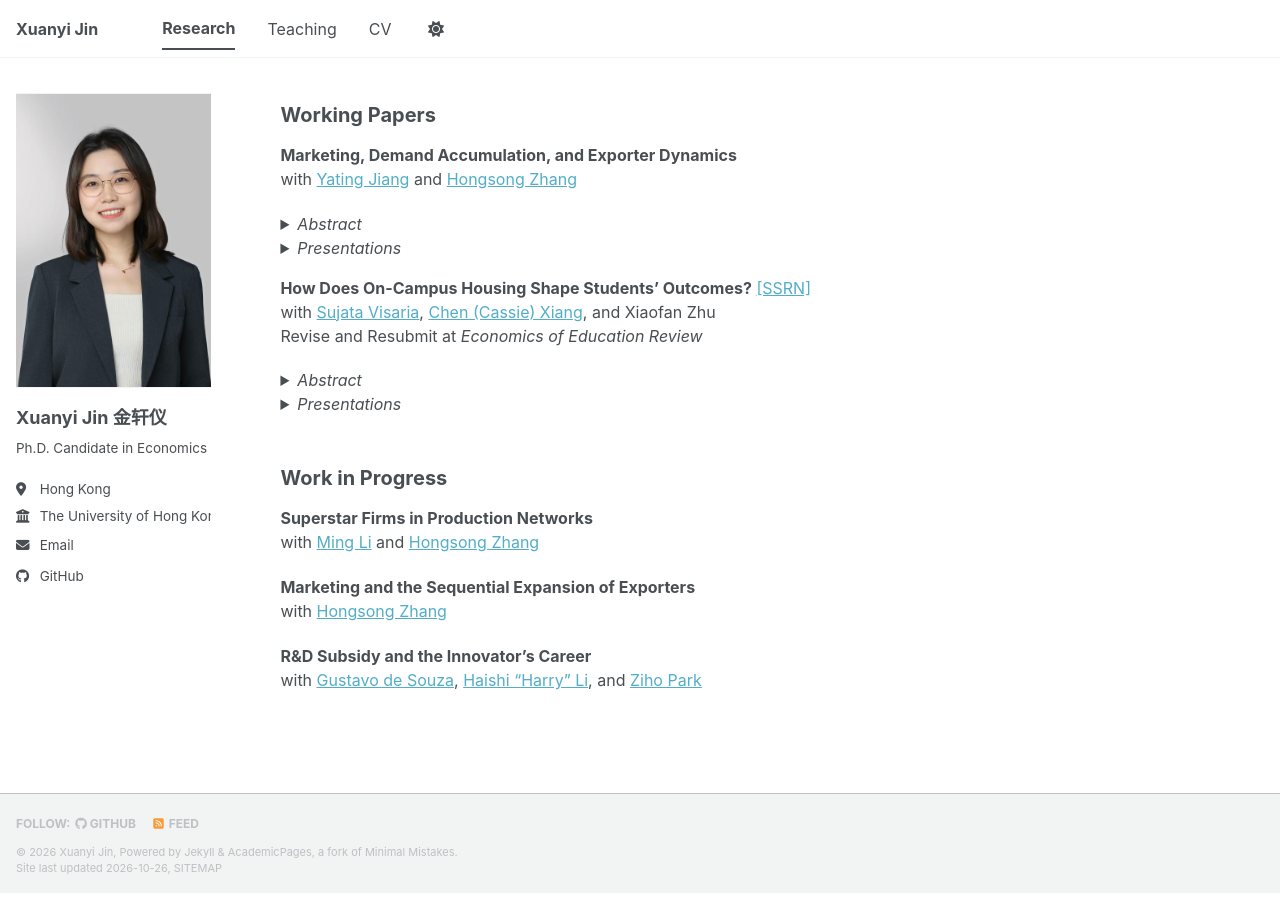
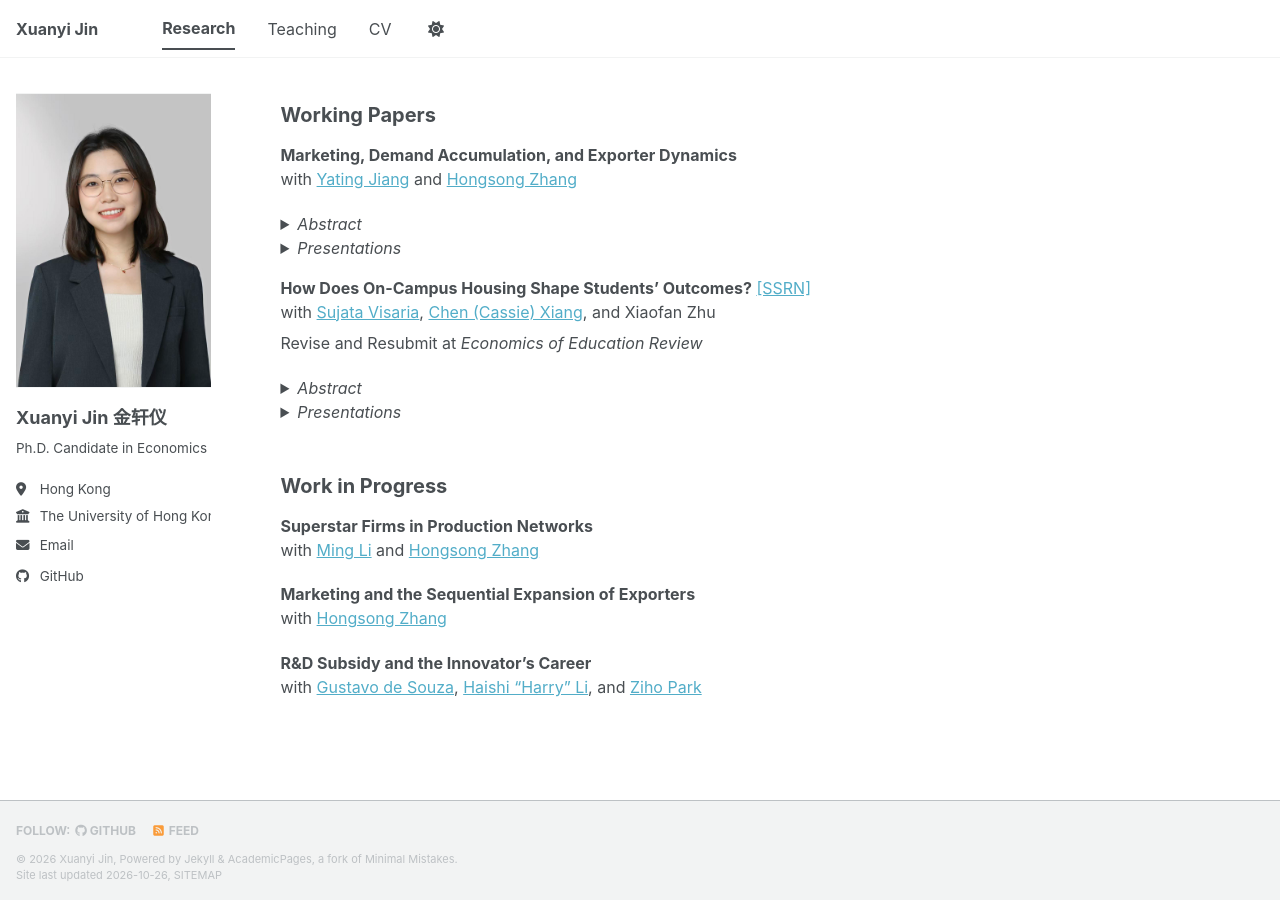
Before and after one commit to xuanyi-jin/xuanyi-jin.github.io, a Jekyll site: the page built from _pages/research.md, in a window 1280 px wide and 900 px high, scrolled down 460 px. Built offline with Jekyll 4.4.1, drawn with Linux system fonts in a browser that asks for light colours; a style sheet for code colours, icons or effects is not loaded.

Commit message:
Widen gap above paper status line to 1.3x line spacing
Co-Authored-By: Claude Fable 5.1 <noreply@anthropic.com>

```diff
--- a/_pages/research.md
+++ b/_pages/research.md
@@ -55,7 +55,7 @@ with [Yating Jiang](https://yatingjiang.weebly.com/) and [Hongsong Zhang](https:
 
 **How Does On-Campus Housing Shape Students' Outcomes?** [[SSRN]](https://papers.ssrn.com/sol3/papers.cfm?abstract_id=5460411)
 with [Sujata Visaria](https://www.bayes.city.ac.uk/faculties-and-research/experts/sujata-visaria#tab-academic-details-header-0), [Chen (Cassie) Xiang](https://cassiexiang.github.io/), and Xiaofan Zhu
-Revise and Resubmit at *Economics of Education Review*
+<span class="paper-status">Revise and Resubmit at <em>Economics of Education Review</em></span>
 
 <details>
 <summary><em>Abstract</em></summary>
--- a/_sass/layout/_page.scss
+++ b/_sass/layout/_page.scss
@@ -423,3 +423,13 @@
     margin-bottom: 0;
   }
 }
+
+/*
+   Paper status line (e.g. R&R) under the coauthor line: 1.3x the normal
+   line spacing (body line-height 1.5em -> 1.95em, i.e. +0.45em)
+   ========================================================================== */
+
+.paper-status {
+  display: inline-block;
+  margin-top: 0.45em;
+}
```
